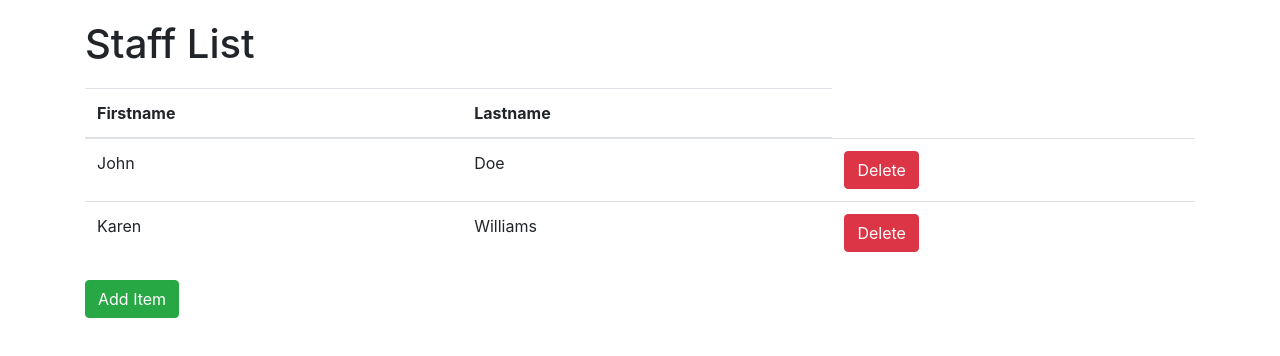
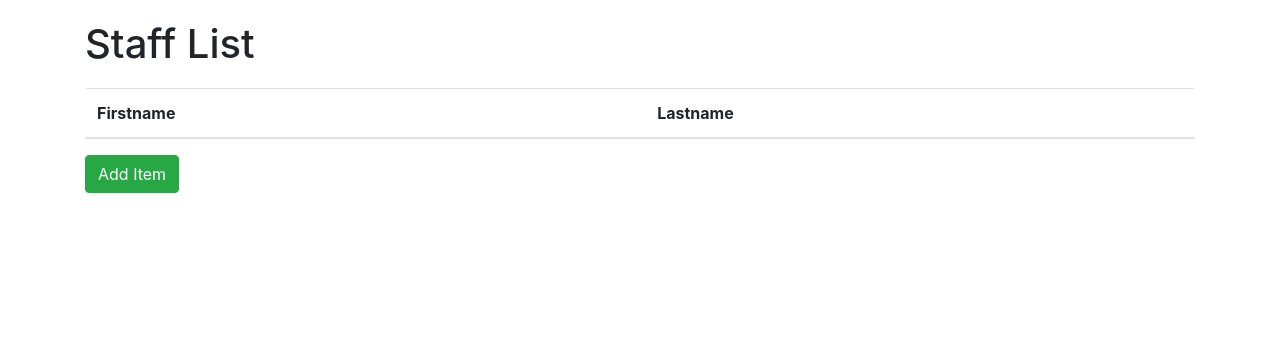
Before and after one commit to gavin-crowley/CRUD-Master, a React (Create React App) app: page / in a window 1280 px wide. Shown: the top 356 px of the page. Built offline with nearby package versions, Linux system fonts and the light colour scheme.

Commit message:
1.1 crud

```diff
--- a/package.json
+++ b/package.json
@@ -10,7 +10,8 @@
     "react": "^16.13.1",
     "react-dom": "^16.13.1",
     "react-scripts": "3.4.1",
-    "reactstrap": "^8.4.1"
+    "reactstrap": "^8.4.1",
+    "uuid": "^7.0.3"
   },
   "scripts": {
     "start": "react-scripts start",
--- a/src/App.js
+++ b/src/App.js
@@ -2,44 +2,36 @@ import React, { Component } from 'react'
 import { Container, Row, Col } from 'reactstrap'
 import ModalForm from './Components/Modal'
 import DataTable from './Components/DataTable'
-
-const initialContacts = [
-  {
-    id: 1,
-    firstname: 'John',
-    lastname: 'Doe'
-  },
-  {
-    id: 2,
-    firstname: 'Karen',
-    lastname: 'Williams'
-  }
-];
+import { v4 as uuidv4 } from 'uuid';
 
 class App extends Component {
   state = {
-    items: []
+    items: this.returnItems()
   }
 
-  addItem = (item) => {
-    item.id = Math.random();
-    this.setState(prevState => ({
-      items: [...prevState.items, item]
-    }))
+  returnItems() {
+    if (localStorage.getItem('items') === null) localStorage.setItem('items', JSON.stringify([]))
+    return JSON.parse(localStorage.getItem('items'))
+  }
+
+  addItem = item => {
+    item.id = uuidv4();
+    let items = [item, ...this.state.items];
+    localStorage.setItem('items', JSON.stringify(items))
+    this.setState({
+      items
+    });
   }
 
   deleteItem = id => {
     const items = this.state.items.filter(item => item.id !== id);
+    // localStorage.setItem('items', JSON.stringify(items));
     this.setState({
       items
     });
   };
 
-  componentDidMount = () => {
-    this.setState({
-      items: initialContacts
-    });
-  };
+
 
   render() {
     return (
```
Also changed, not shown: 1 other file (tests, documents, lock files or other folders).
